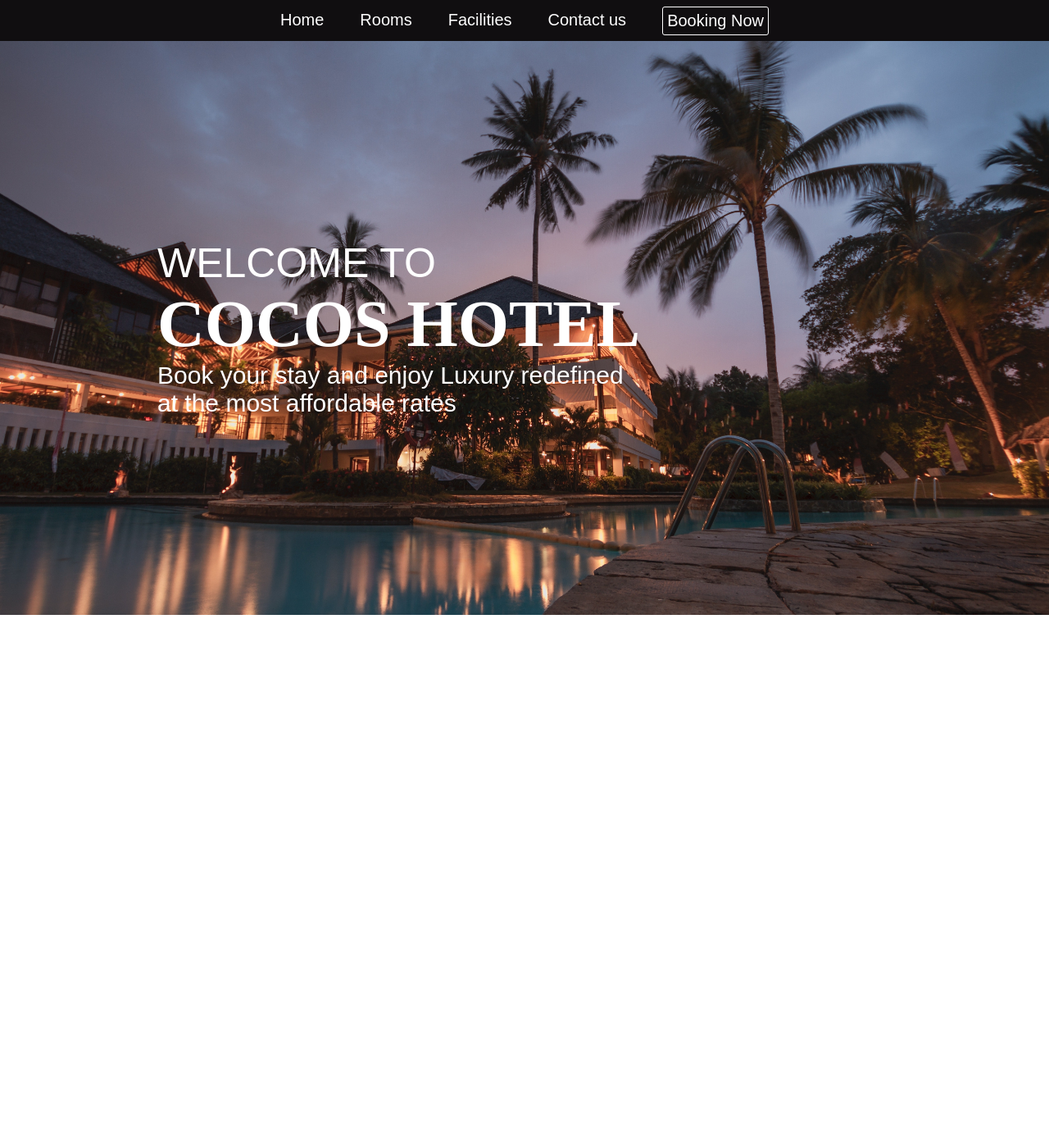
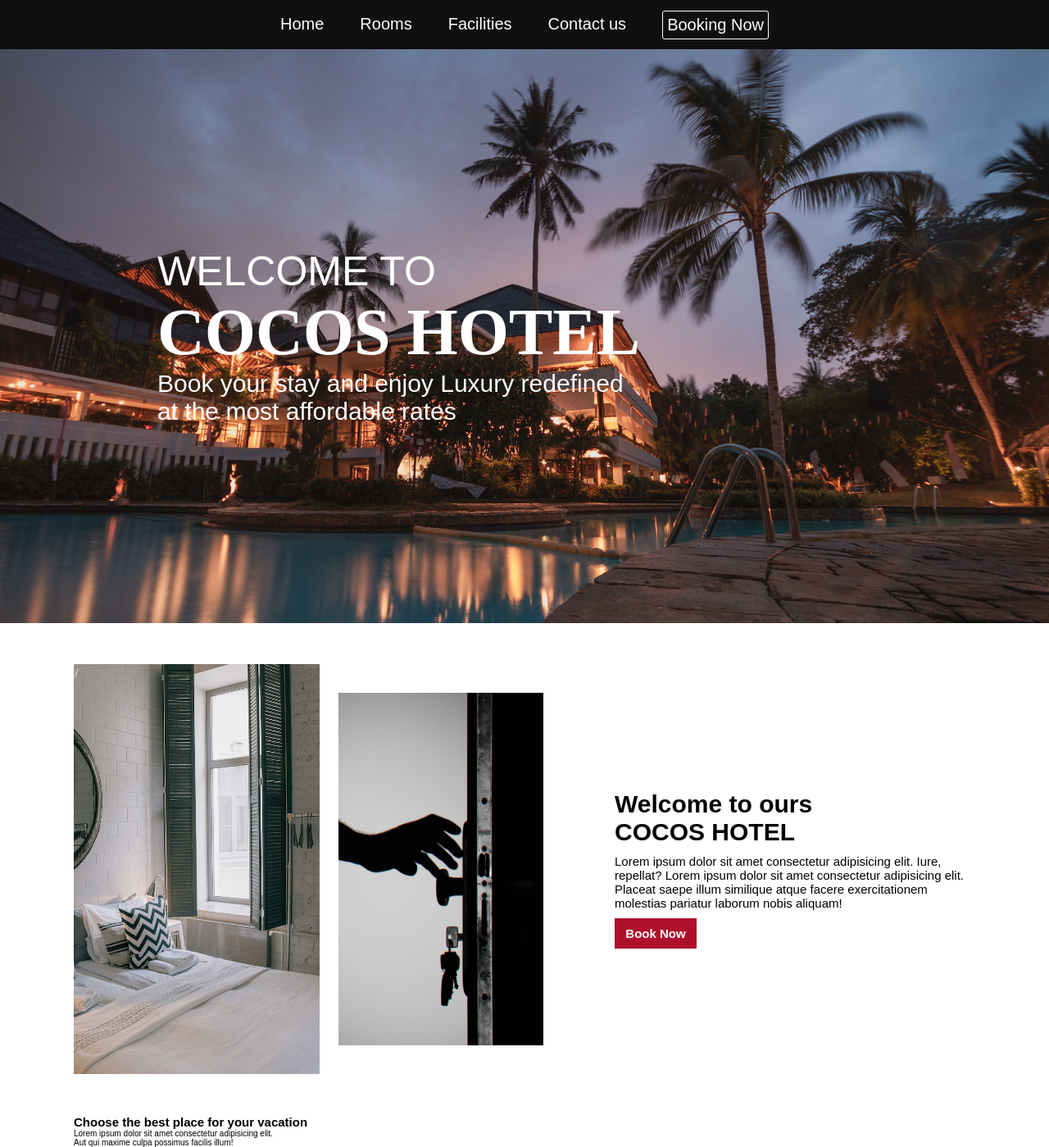
Before and after one commit to EdsonCHC/COCOS-HOTEL, a PHP site: page /html/index.html in a window 1280 px wide. Shown: the whole page at 82% size. Before the commit the page ends 750 px from the top, so only its background shows below. Run offline with PHP 8.4, Linux system fonts and the light colour scheme; some libraries are stand-ins or nearby versions.

Commit message:
Se empezo a añadir información(falsa) al index junto con sus estilos

```diff
--- a/html/index.html
+++ b/html/index.html
@@ -31,8 +31,33 @@
       </div>
     </div>
     <main>
-      <section id="rooms-section"></section>
-      <section id="luxury-rooms"></section>
+      <section id="rooms-section">
+        <div id="grid-img">
+          <img id="grid-img1" src="../media/window-room.jpg" alt="window-room">
+          <img id="grid-img2" src="../media/open-door.jpg" alt="open-door-img">
+        </div>
+        <div id="wrap-txt">
+          <h2>Welcome to ours <br> COCOS HOTEL</h2>
+          <p>Lorem ipsum dolor sit amet consectetur adipisicing elit. Iure, repellat?
+            Lorem ipsum dolor sit amet consectetur adipisicing elit. Placeat saepe illum
+            similique atque facere exercitationem molestias pariatur laborum nobis aliquam!
+          </p>
+          <button class="book-btn">
+            <a class="btn-link" href="">Book Now</a>
+          </button>
+        </div>
+      </section>
+      <section id="luxury-rooms">
+        <h2>Choose the best place for your vacation</h2>
+        <p>Lorem ipsum dolor sit amet consectetur adipisicing elit. <br>
+           Aut qui maxime culpa possimus facilis illum!</p>
+        <div id="grid-rooms">
+          <div class="room-card"></div>
+          <div class="room-card"></div>
+          <div class="room-card"></div>
+          <div class="room-card"></div>
+        </div>
+      </section>
       <section id="last-section"></section>
     </main>
     <!-- La maquetación del footer también se importara mediante php -->
--- a/styles/index.css
+++ b/styles/index.css
@@ -24,11 +24,14 @@ main{
 
 header{
     width: 100%;
-    height: 5rem;
+    height: 6rem;
     background-color: var(--main-color1);
     display: flex;
     align-items: center;
     justify-content: center;;
+    position: sticky;
+    top: 0;
+    z-index: 100;
 }
 
 #nav-bar{
@@ -57,12 +60,14 @@ header{
 
 .nav-link:hover:after{
     width: 100%;
+    cursor: pointer;
 }
 
 #brd-li{
     padding: 5px;
     border: 1px solid #fff;
     border-radius: 3px;
+    cursor: pointer;
 }
 
 #message-section{
@@ -109,3 +114,62 @@ header{
 .head-upper{
     text-transform: uppercase;
 }
+
+#rooms-section{
+    width: 100%;
+    height: auto;
+    margin: 5rem 0;
+    display: grid;
+    grid-template-columns: minmax(20rem, 60%) minmax(20rem, 40%);
+    column-gap: 2rem;
+}
+
+#grid-img{
+    width: 100%;
+    height: auto;
+    display: grid;
+    grid-template-columns: 1fr 1fr;
+    column-gap: 0.5rem;
+    align-items: center;
+}
+
+#grid-img1{
+    width: 30rem;
+    height: 50rem;
+}
+
+#grid-img2{
+    width: 25rem;
+    height: 43rem;
+}
+
+#wrap-txt{
+    display: flex;
+    flex-direction: column;
+    justify-content: center;
+}
+
+#wrap-txt h2{
+    font-size: 3rem;
+    margin-bottom: 1rem;
+}
+
+#wrap-txt p{
+    font-size: 1.5rem;
+    margin-bottom: 1rem;
+}
+
+.book-btn{
+    width: 10rem;
+    padding: 10px;
+    background-color: var(--btn-color);
+    border: none;
+}
+
+.btn-link{
+    text-decoration: none;
+    font-size: 1.5rem;
+    color: #fff;
+    font-weight: 600;
+    cursor: pointer;
+}
--- a/styles/vars.css
+++ b/styles/vars.css
@@ -1,3 +1,4 @@
 :root{
     --main-color1: #100E10;
+    --btn-color: #AE102C;
 }
```
Also changed, not shown: media/open-door.jpg (added), media/window-room.jpg (added).
